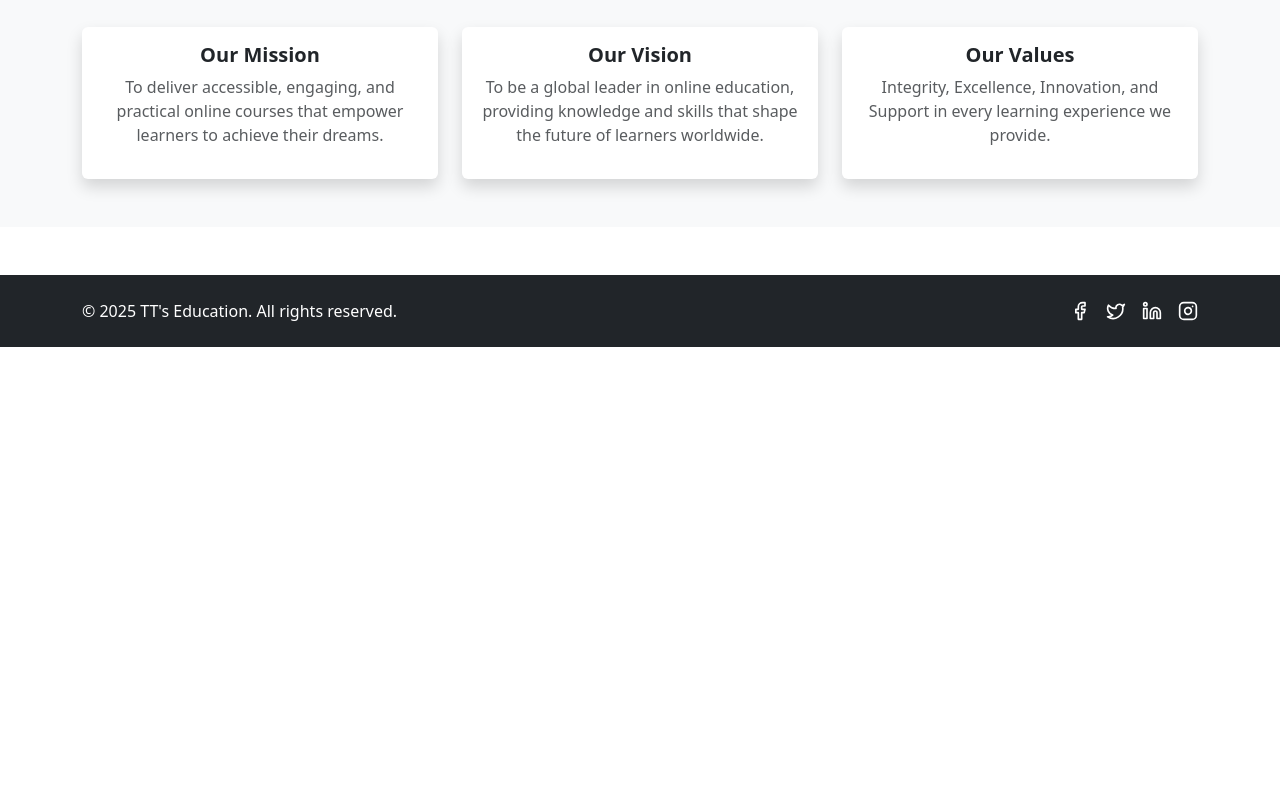
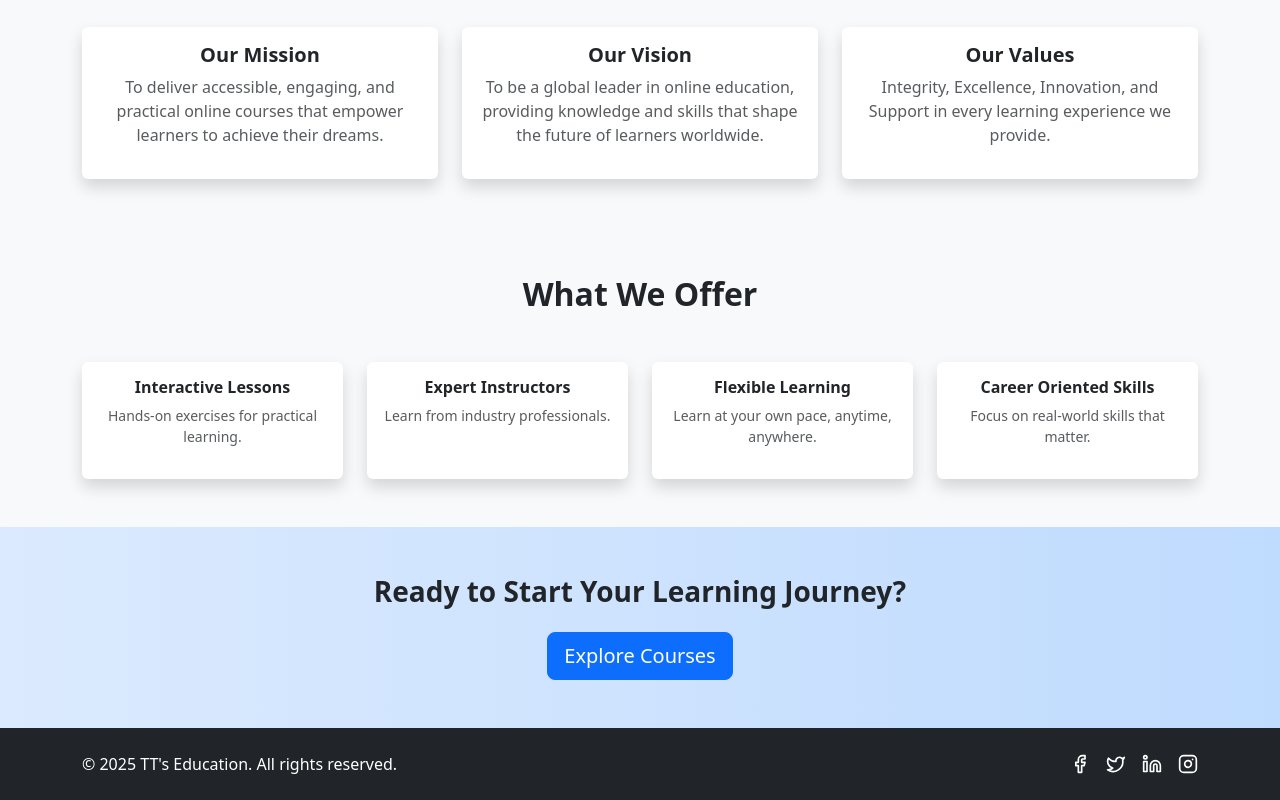
Before and after one commit to artithy/Learning-Management-System-Frontend-NextJs-Bootstrap, a Next.js app: page /about in a window 1280 px wide. Shown: the part 565-1365 px from the top of the page. Before the commit the page ends 912 px from the top, so only its background shows below. Built offline with nearby package versions, Linux system fonts and the light colour scheme.

Commit message:
add offerings section and call to action and remove top margin from footer

```diff
--- a/app/(public)/about/page.js
+++ b/app/(public)/about/page.js
@@ -86,6 +86,77 @@ export default function AboutPage() {
 
                 </div>
             </section>
+
+
+            <section className="py-5 bg-light">
+                <div className="container">
+                    <h2 className="text-center fw-bold mb-5">
+                        What We Offer
+                    </h2>
+                    <div className="row g-4">
+                        <div className="col-sm-6 col-lg-3">
+                            <div className="card h-100 text-center shadow border-0">
+                                <div className="card-body">
+                                    <h6 className="fw-bold">Interactive Lessons</h6>
+                                    <p className="text-muted small">
+                                        Hands-on exercises for practical learning.
+                                    </p>
+                                </div>
+                            </div>
+                        </div>
+
+                        <div className="col-sm-6 col-lg-3">
+                            <div className="card h-100 text-center shadow border-0">
+                                <div className="card-body">
+                                    <h6 className="fw-bold">Expert Instructors</h6>
+                                    <p className="text-muted small">
+                                        Learn from industry professionals.
+                                    </p>
+                                </div>
+                            </div>
+
+                        </div>
+
+                        <div className="col-sm-6 col-lg-3">
+                            <div className="card h-100 text-center shadow border-0">
+                                <div className="card-body">
+                                    <h6 className="fw-bold">Flexible Learning</h6>
+                                    <p className="text-muted small">
+                                        Learn at your own pace, anytime, anywhere.
+                                    </p>
+                                </div>
+                            </div>
+
+                        </div>
+
+                        <div className="col-sm-6 col-lg-3">
+                            <div className="card h-100 text-center shadow border-0">
+                                <div className="card-body">
+                                    <h6 className="fw-bold">Career Oriented Skills</h6>
+                                    <p className="text-muted small">
+                                        Focus on real-world skills that matter.
+                                    </p>
+                                </div>
+                            </div>
+
+                        </div>
+
+                    </div>
+                </div>
+            </section>
+
+            <section
+                className="py-5 text-center"
+                style={{ background: "linear-gradient(to right, #dbeafe, #bfdbfe)" }}
+            >
+                <h3 className="fw-bold mb-4">
+                    Ready to Start Your Learning Journey?
+                </h3>
+
+                <Link href="/courses" className="btn btn-primary btn-lg">
+                    Explore Courses
+                </Link>
+            </section>
         </div >
 
     </>);
--- a/components/Footer.js
+++ b/components/Footer.js
@@ -3,7 +3,7 @@ import { Facebook, Twitter, Linkedin, Instagram } from 'lucide-react';
 export default function Footer() {
     return (
         <>
-            <footer className="bg-dark text-white py-4 mt-5">
+            <footer className="bg-dark text-white py-4">
                 <div className="container d-flex flex-column flex-md-row justify-content-between align-items-center">
                     <p className="mb-2 mb-md-0">&copy; 2025 TT's Education. All rights reserved.</p>
                     <div className="d-flex gap-3">
```
